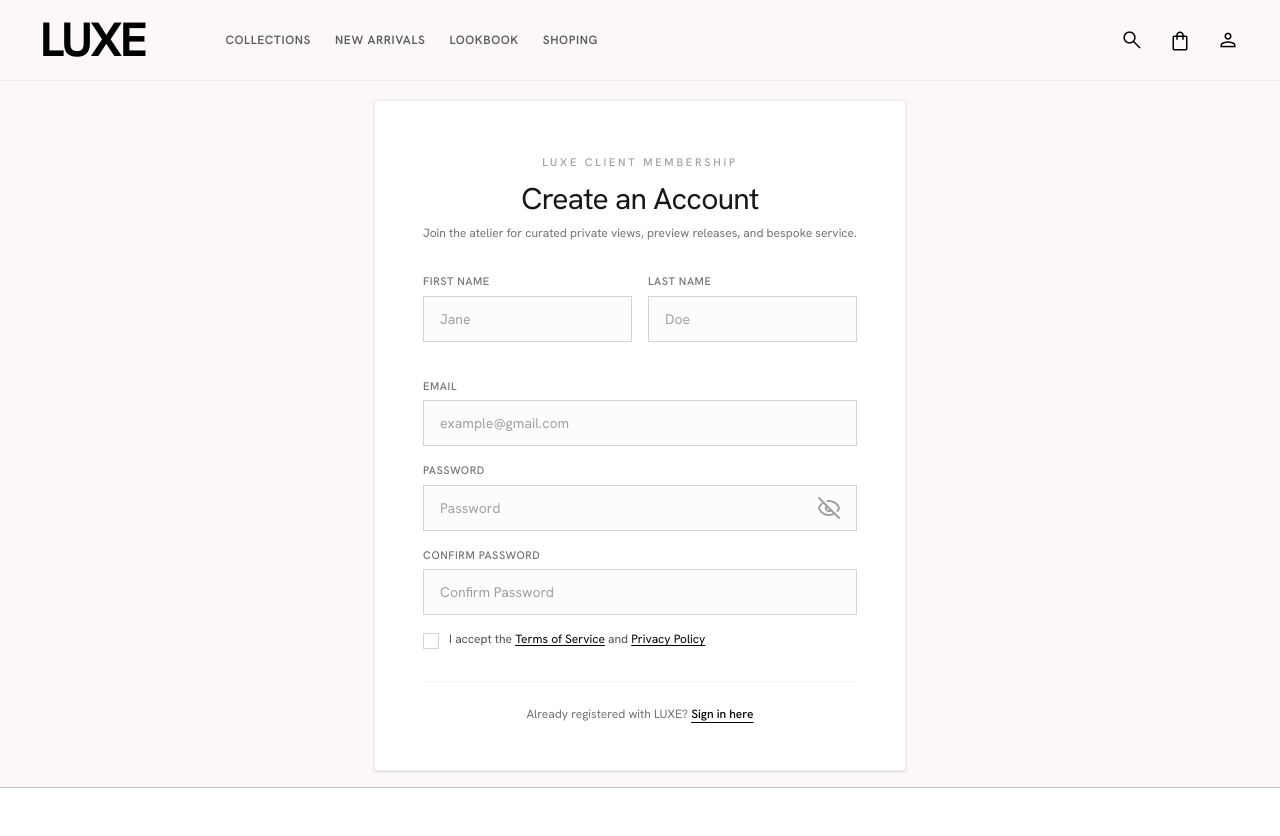
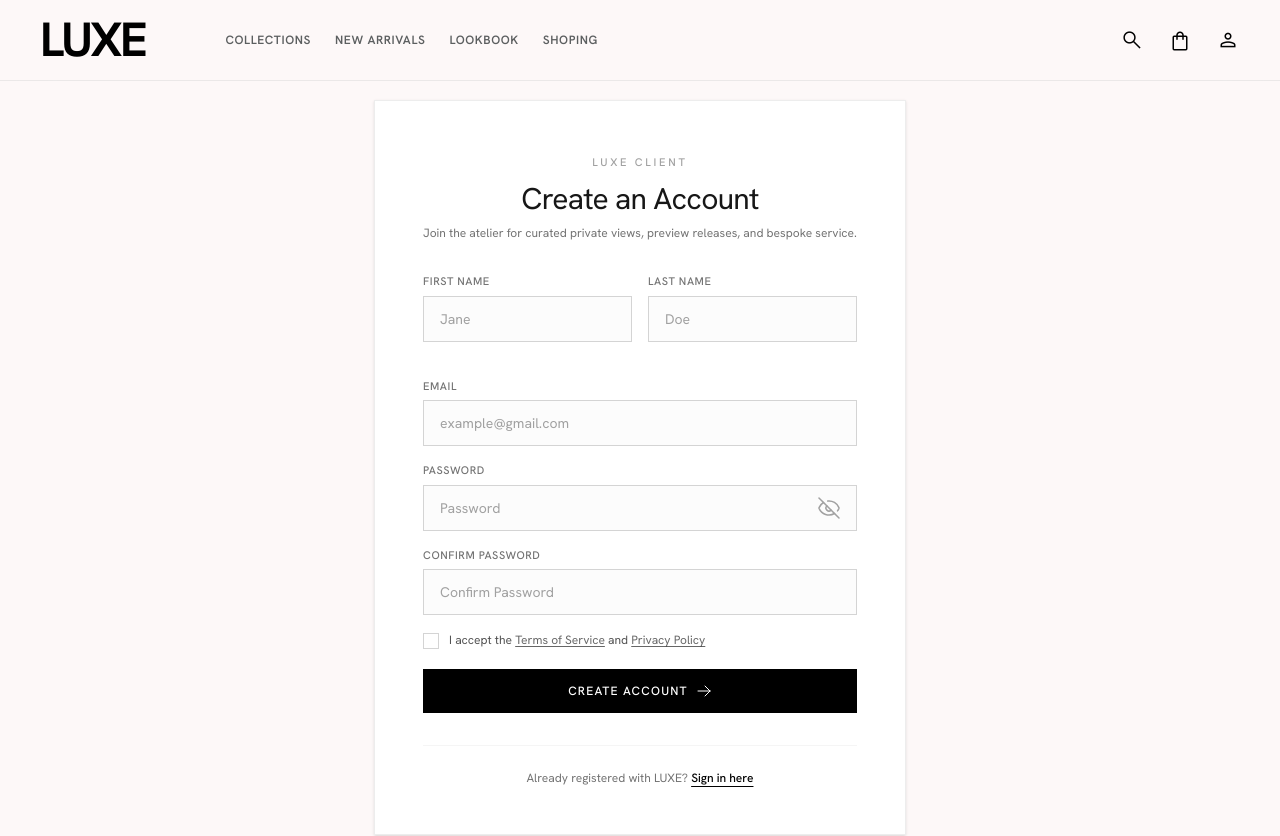
Before and after one commit to sayan0291/luxe-e-commerce, a React (Vite) app in the folder client/: page /register in a window 1280 px wide. Shown: the top 836 px of the page. Built offline with nearby package versions, Linux system fonts and the light colour scheme; no server answers.

Commit message:
initialize shadcn and add jsonconfig.json file

```diff
--- /dev/null
+++ b/client/jsonconfig.json
@@ -0,0 +1,11 @@
+{
+  "compilerOptions": {
+    "target": "ES6",
+    "module": "module",
+    "baseUrl": ".",
+    "paths": {
+      "@/*": ["./src/*"]
+    }
+  },
+  "exclude": ["node_modules"]
+}
--- a/client/src/components/common/FormField.jsx
+++ b/client/src/components/common/FormField.jsx
@@ -38,10 +38,11 @@ export const FormField = ({label,id,type="text",placeholder,register,error,name,
     )
 }
 
-export const CheckBox = ({id,name,register,children}) => {
+export const CheckBox = ({id,name,register,children,error}) => {
     return(
         <>
-            <div className="flex items-start gap-2.5">
+            <div className="flex flex-col gap-2.5">
+                <div className="flex-ic gap-2.5">
                     <input
                         id={id}
                         name={name}
@@ -53,6 +54,47 @@ export const CheckBox = ({id,name,register,children}) => {
                             {children}
                         </label>
                 </div>
+                {error && (
+                    <span className="text-xs text-red-500 mt-1 font-medium lowercase tracking-wide">
+                    * {error.message}
+                    </span>
+                )}
+            </div>
         </>
     )
 }
+
+export const FormHeader = ({texth1="Create an Account",textp=""}) => {
+    return (
+        <>
+            <div className="text-center mb-8">
+                <span className="text-[11px] uppercase tracking-[0.25em] text-neutral-400 font-medium">LUXE Client</span>
+                <h1 className="text-2xl sm:text-3xl font-light tracking-tight text-neutral-900 mt-2 mb-2">{texth1}</h1>
+                <p className="text-xs text-neutral-500 font-light">{textp}</p>
+            </div>
+        </>
+    )
+}
+
+export const SuccessHeader = () => {
+    return(
+        <>
+            <div className="py-12 text-center w-full space-y-4">
+                <div className="w-12 h-12 rounded-full border border-black/20 flex items-center justify-center mx-auto text-black">
+                <svg className="w-6 h-6" fill="none" stroke="currentColor" viewBox="0 0 24 24">
+                    <path strokeLinecap="round" strokeLinejoin="round" strokeWidth="1.5" d="M4.5 12.75l6 6 9-13.5" />
+                </svg>
+                </div>
+                <h3 className="text-lg font-medium text-neutral-900">Membership Created</h3>
+                <p className="text-xs text-neutral-500 mx-auto">
+                A verification link has been sent to <span className="font-medium text-black">{formData.email}</span>. Please verify your email to access your client portal.
+                </p>
+                <div className="pt-4">
+                <a href="#" className="inline-block bg-black text-white px-8 py-3 text-xs uppercase tracking-widest hover:bg-neutral-800 transition-colors">
+                    Go to Sign In
+                </a>
+                </div>
+            </div>
+        </>
+    )
+}
--- a/client/src/config/formValidation.js
+++ b/client/src/config/formValidation.js
@@ -55,8 +55,9 @@ export const registerValidationRules = z.object({
                       .string()
                       .min(1, "Confirm Your Password"),
   terms: z
-          .literal(true, {
-            errorMap: () => ({ message: "You must accept the terms and conditions to continue" }),
+          .boolean()
+          .refine((val) => val === true, {
+            message: "You must accept the terms and conditions to continue",
           }),
 }).refine((data) => data.password === data.confirmPassword, {
   message: "Password does not match",
--- a/client/src/index.css
+++ b/client/src/index.css
@@ -163,6 +163,9 @@
 }
 
 @layer components{
+  .link-text {
+    @apply text-primary/60 underline underline-offset-2;
+  }
 
   .nav-btns{
     @apply font-label-sm text-label-sm uppercase tracking-wider text-secondary dark:text-secondary-fixed-dim hover:text-primary dark:border-on-primary transition-colors duration-200;
--- a/client/src/pages/Register.jsx
+++ b/client/src/pages/Register.jsx
@@ -1,52 +1,39 @@
 import { useState } from "react"
 import { Eye, EyeOff } from 'lucide-react'
 import { useForm } from "react-hook-form"
-import { FormField,CheckBox } from "../components";
+import { FormField,CheckBox, FormHeader, SuccessHeader } from "../components";
 import { registerValidationRules } from "../config/formValidation";
 import { zodResolver } from "@hookform/resolvers/zod"
 
 export const Register = () => {
 
-    const { register,handleSubmit,formState: { errors } } = useForm({
+    const { register,handleSubmit,formState: { errors,isSubmitting } } = useForm({
         resolver: zodResolver(registerValidationRules),
         mode: "onChange"
     });
 
       const [showPassword, setShowPassword] = useState(false);
-      const [isLoading, setIsLoading] = useState(false);
+      const [formData, setFormData] = useState();
       const [registered, setRegistered] = useState(false);
-      const [focusedField, setFocusedField] = useState(null);
+
+      const onSubmit = async (data) => {
+        console.log("i am clicked")
+        await new Promise((resolve) => setTimeout(resolve,2000))
+        setFormData(data)
+        setRegistered(true)
+      }
 
     return(
         <>
              <main className="flex-1 flex-jc-ic px-6 pt-25 pb-4">
                 <div className="bg-white border border-neutral-200/70 p-8 sm:p-12 shadow-sm relative transition-all duration-300">
                     {/* Header */}
-                    <div className="text-center mb-8">
-                    <span className="text-[11px] uppercase tracking-[0.25em] text-neutral-400 font-medium">LUXE Client Membership</span>
-                    <h1 className="text-2xl sm:text-3xl font-light tracking-tight text-neutral-900 mt-2 mb-2">Create an Account</h1>
-                    <p className="text-xs text-neutral-500 font-light">Join the atelier for curated private views, preview releases, and bespoke service.</p>
-                    </div>
+                    <FormHeader textp="Join the atelier for curated private views, preview releases, and bespoke service." />
 
                     {registered ? (
-                    <div className="py-12 text-center w-full space-y-4">
-                        <div className="w-12 h-12 rounded-full border border-black/20 flex items-center justify-center mx-auto text-black">
-                        <svg className="w-6 h-6" fill="none" stroke="currentColor" viewBox="0 0 24 24">
-                            <path strokeLinecap="round" strokeLinejoin="round" strokeWidth="1.5" d="M4.5 12.75l6 6 9-13.5" />
-                        </svg>
-                        </div>
-                        <h3 className="text-lg font-medium text-neutral-900">Membership Created</h3>
-                        <p className="text-xs text-neutral-500 mx-auto">
-                        A verification link has been sent to <span className="font-medium text-black">{formData.email}</span>. Please verify your email to access your client portal.
-                        </p>
-                        <div className="pt-4">
-                        <a href="#" className="inline-block bg-black text-white px-8 py-3 text-xs uppercase tracking-widest hover:bg-neutral-800 transition-colors">
-                            Go to Sign In
-                        </a>
-                        </div>
-                    </div>
+                        <SuccessHeader />
                     ) : (
-                    <form onSubmit={handleSubmit} className="space-y-5">
+                    <form onSubmit={handleSubmit(onSubmit)} className="space-y-5">
                         {/* Full name row */}
                         <div className="grid grid-cols-1 sm:grid-cols-2 gap-4">
                             <FormField label="First Name" id="firstName" type="text" name="firstName" placeholder="Jane" register={(n) => register("firstName")} error={errors.firstName} />
@@ -61,30 +48,30 @@ export const Register = () => {
                             <button
                             type="button"
                             onClick={() => setShowPassword(!showPassword)}
-                            className="absolute right-3 top-1/2 -translate-y-1/2 p-1 text-neutral-400 hover:text-black transition-colors"
+                            className="absolute right-3 top-1/2 -translate-y-1/2 p-1 text-neutral-400 hover:text-neutral-500 transition-colors"
                             aria-label={showPassword ? "Hide password" : "Show password"}
                             >
                             {showPassword ? (
-                                <Eye />
+                                <Eye strokeWidth={1.5} />
                             ) : (
-                                <EyeOff />
+                                <EyeOff strokeWidth={1.5} />
                             )}
                             </button>
                         </FormField>
                         <FormField label="Confirm Password" id="confirmPassword" type="password" name="confirmPassword" placeholder="Confirm Password" register={(n) => register("confirmPassword")} error={errors.confirmPassword} />
 
                         {/* Terms */}
-                        <CheckBox id="terms" name="terms" register={(n) => register("terms")} >
-                            I accept the <a href="#" className="text-black underline underline-offset-2">Terms of Service</a> and <a href="#" className="text-black underline underline-offset-2">Privacy Policy</a>
+                        <CheckBox id="terms" name="terms" register={(n) => register("terms")} error={errors.terms} >
+                            I accept the <a href="#" className="link-text">Terms of Service</a> and <a href="#" className="link-text">Privacy Policy</a>
                         </CheckBox>
 
                         {/* Submit button */}
-                        {/* <button
+                        <button
                         type="submit"
-                        disabled={isLoading || !formData.terms}
+                        disabled={isSubmitting}
                         className="w-full bg-black text-white hover:bg-neutral-800 disabled:opacity-50 py-3.5 px-6 text-xs uppercase tracking-widest font-medium transition-all duration-200 flex items-center justify-center gap-2 group mt-4"
                         >
-                        {isLoading ? (
+                        {isSubmitting ? (
                             <span className="inline-block w-4 h-4 border-2 border-white/30 border-t-white rounded-full animate-spin"></span>
                         ) : (
                             <>
@@ -94,7 +81,7 @@ export const Register = () => {
                             </svg>
                             </>
                         )}
-                        </button> */}
+                        </button>
                     </form>
                     )}
 
--- a/client/vite.config.js
+++ b/client/vite.config.js
@@ -8,4 +8,9 @@ export default defineConfig({
     react(),
     tailwindcss()
   ],
+  resolve: {
+    alias: {
+      "@": path.resolve(__dirname, "./src"),
+    },
+  },
 })
```
Lines whose indentation alone changed are shown as unchanged.
